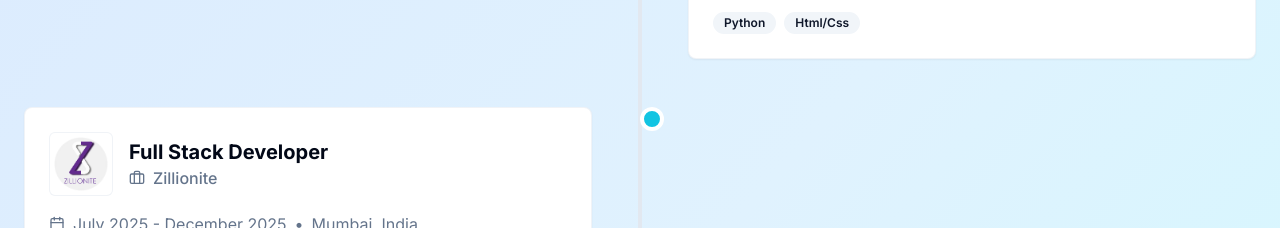
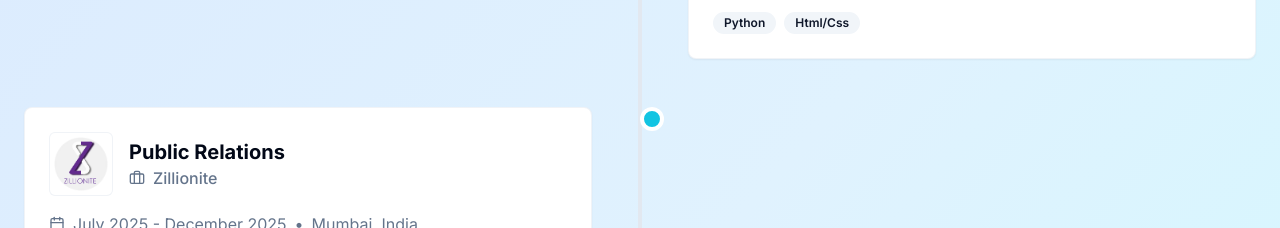
Before and after one commit to Noman726/Portfolio-1, a Next.js app: page / in a window 1280 px wide. Shown: the part 2940-3168 px from the top of the page. Built offline with nearby package versions, Linux system fonts and the light colour scheme.

Commit message:
ZIllionite exp title updated

```diff
--- a/components/experience.tsx
+++ b/components/experience.tsx
@@ -28,7 +28,7 @@ const experiences: Experience[] = [
     logo: "/oi.png"
   },
   {
-    title: "Full Stack Developer",
+    title: "Public Relations",
     company: "Zillionite",
     location: "Mumbai, India",
     period: "July 2025 - December 2025",
```
